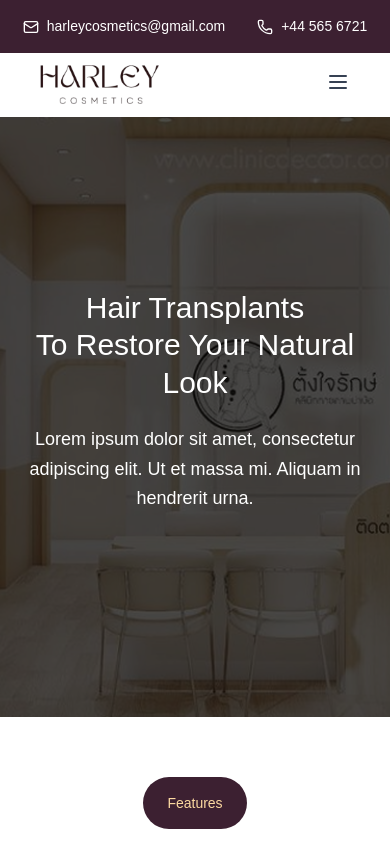
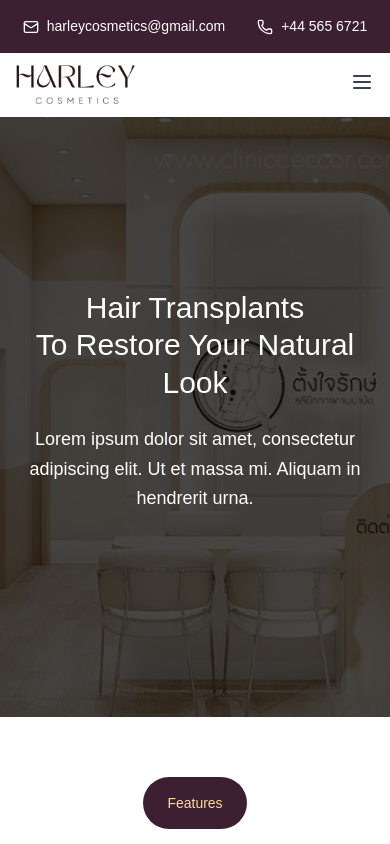
Before and after one commit to Saleh-09/HarleyCosmetics, a React (Vite) app: page / in a window 390 px wide. Built offline with nearby package versions, Linux system fonts and the light colour scheme.

Commit message:
feat: update Navbar contact bar for improved layout and text handling

```diff
--- a/src/components/Navbar.jsx
+++ b/src/components/Navbar.jsx
@@ -33,19 +33,19 @@ const Navbar = () =>{
         <header>
              {/* Top Contact Bar */}
             <div className="bg-[#3C2031] text-white py-4">
-                <div className="max-w-7xl mx-auto px-4 flex justify-center items-center gap-8 overflow-x-auto">
+                <div className="max-w-7xl mx-auto px-4 flex justify-center items-center gap-8 whitespace-nowrap overflow-x-auto">
                 <div className="flex items-center gap-2">
                     <Mail className="w-4 h-4" />
                     <span className="text-[14px] lg:text-[17px]">harleycosmetics@gmail.com</span>
                 </div>
-                <div className="flex items-center gap-2">
+                <div className="flex items-center gap-2 no-underline">
                      <Phone className="w-4 h-4" />
                     <span className="text-[14px] lg:text-[17px]">+44 565 6721</span>
                 </div>
                 </div>
             </div>
-            <nav className="bg-white w-full shadow-sm">
-                <div className="mx-10">
+            <nav className="bg-white w-full shadow-sm no-underline">
+                <div className="mx-4 lg:mx-10">
                     <div className="flex items-center justify-between h-16">
                     {/* Logo */}
                     <div className="flex-shrink-0">
```
